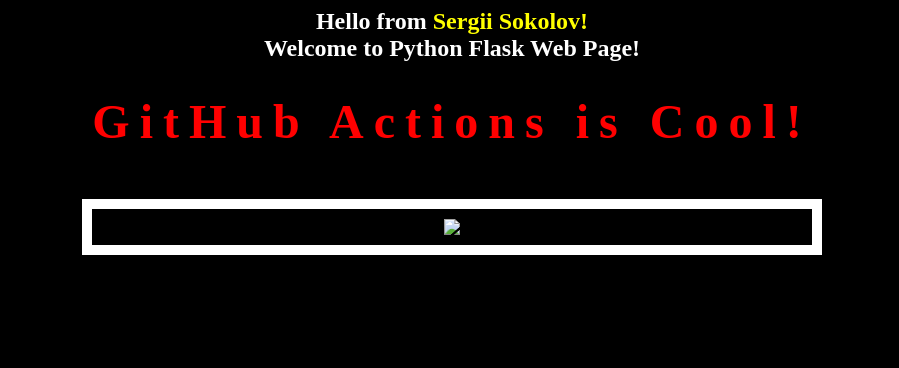
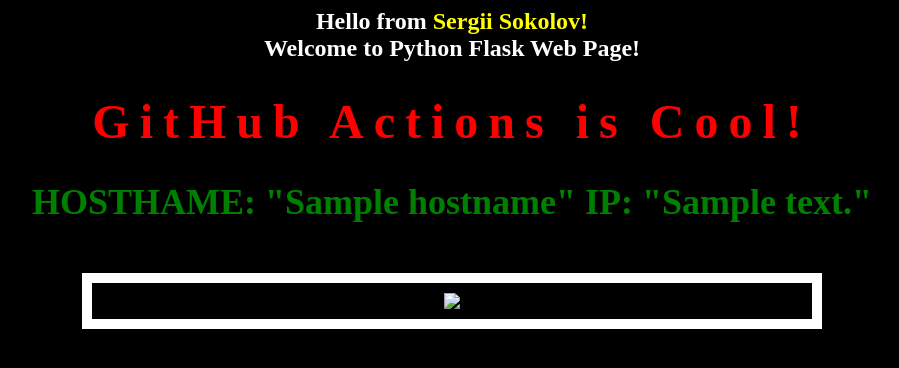
Before and after one commit to falconxv/github-actions-cicd-to-gke, a Python web app: template web/templates/index.html in a window 1280 px wide. Shown: the top 368 px of the page, without its empty margins (188-1087 px from the left). Run offline with Jinja, Linux system fonts and the light colour scheme; the template is opened without the code that fills it: most values are stand-ins (such as "Sample title", 1, 10 or a date in 2020).

Commit message:
Update index.html

```diff
--- a/web/templates/index.html
+++ b/web/templates/index.html
@@ -39,6 +39,7 @@
 <font color="white"><h2>Hello from <font color="yellow">Sergii Sokolov!</font><br>
 Welcome to Python Flask Web Page!
 <font color="red"><h1 ID="elastic" ALIGN="Center">GitHub Actions is Cool!</h1>
+<font color="green"><h2 ALIGN="Center">HOSTHAME: "{{hostname}}"  IP: "{{ip_address}}"</h2>
 
 
 <div class="container"> <img src="{{url}}" /> </div>
```
